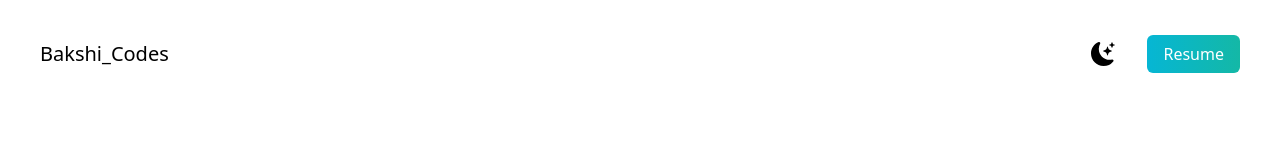
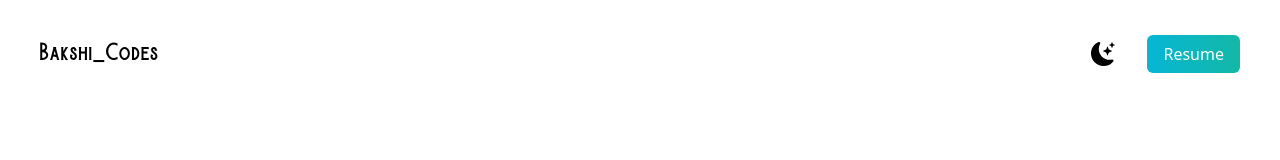
Before and after one commit to sunandasamanta/portfolio-react-tailwind, a Next.js app: page / in a window 1280 px wide. Shown: the top 160 px of the page. Built offline with nearby package versions, Linux system fonts and the light colour scheme.

Commit message:
configured custom font family

```diff
--- a/tailwind.config.js
+++ b/tailwind.config.js
@@ -4,7 +4,11 @@ module.exports = {
     "./pages/**/*.{js,ts,jsx,tsx}",
   ],
   theme: {
-    extend: {},
+    extend: {
+      fontFamily: {
+        burtons: "burtons"
+      }
+    },
   },
   plugins: [],
 }
```
